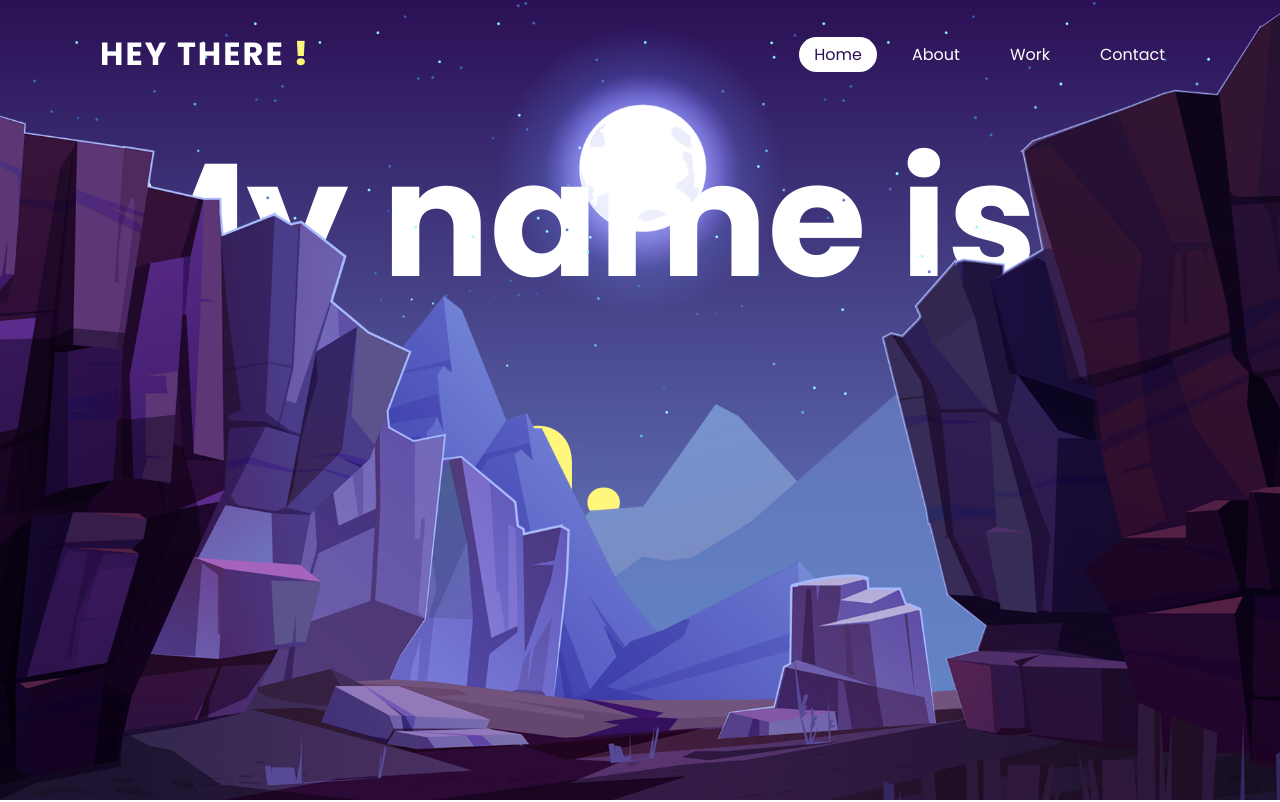
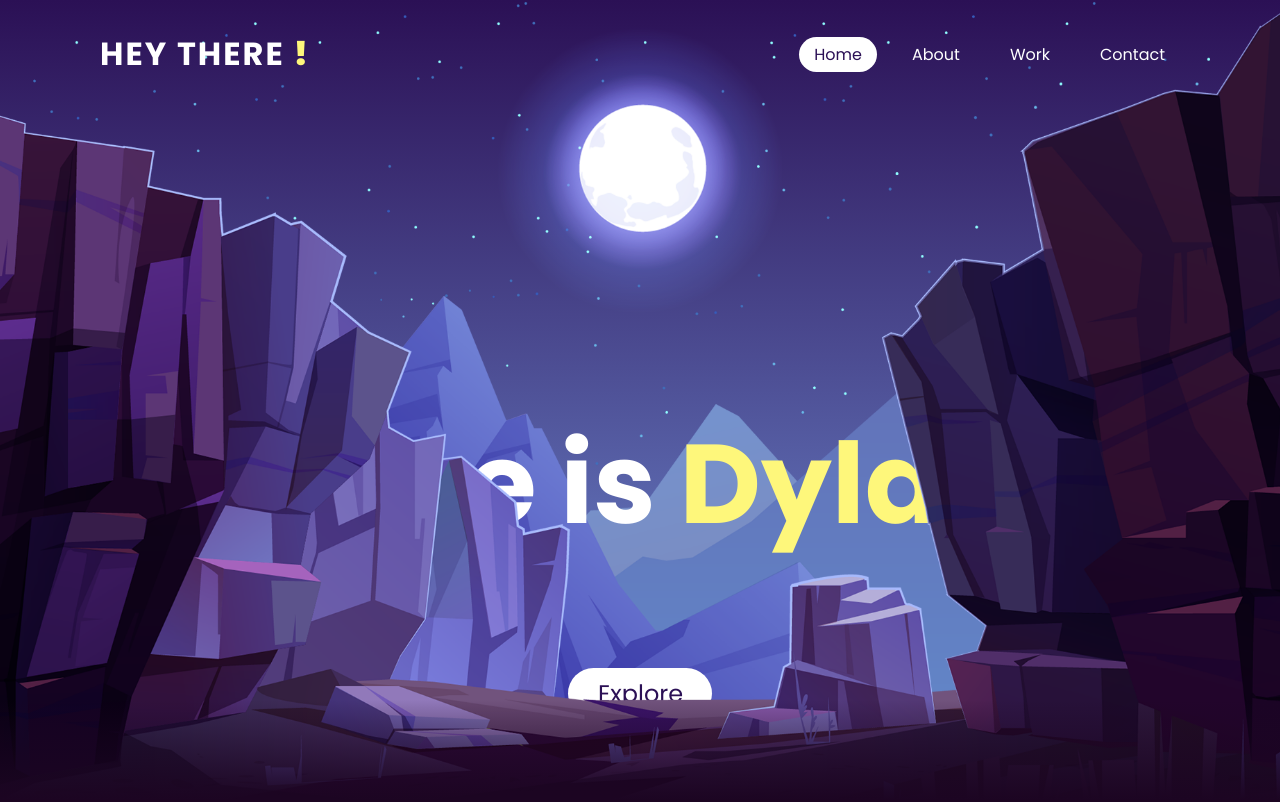
Before and after one commit to dylncheng/personal-website, a React (Create React App) app: page / in a window 1280 px wide. Shown: the top 802 px of the page. Built offline with nearby package versions, Linux system fonts and the light colour scheme.

Commit message:
added parallax animation

```diff
--- a/src/App.css
+++ b/src/App.css
@@ -4,6 +4,7 @@
   margin: 0;
   padding: 0;
   box-sizing: border-box;
+  scroll-behavior: smooth;
 }
 
 .App {
@@ -51,13 +52,12 @@
   min-height: 100vh;
   background: linear-gradient(#2b1055, #7597de);
 
-
-
   position: relative;
   width: 100%;
   height: 100vh;
   overflow: hidden;
   display: flex;
+  flex-direction: column;
   justify-content: center;
   align-items: center;
 }
@@ -135,32 +135,92 @@
   border-radius: 5px;
 }
 
-section {
+#section::before {
+  content: '';
+  position:absolute;
+  bottom: 0;
+  width: 100%;
+  height: 100px;
+  background: linear-gradient(to top, #1c0522, transparent);
+  z-index: 1000;
+}
+
+.section {
   position: relative;
   width: 100%;
-  height: 100vh;
-  padding: 100px;
+  height: 150vh;
+  /* padding: 100px; */
 }
 
-section h1 {
-  font-size: 10rem;
+.section h1 {
+  padding-top: 400px;
+  font-size: 7rem;
   color: #fff;
 }
 
-section h1 strong {
+.section h1 strong {
   color: #fef77b;
 }
 
-section img {
+.section img {
   position: absolute;
   top: 0;
   left: 0;
   width: 100%;
   height: 100%;
+  /* min-height: 100vh; */
   object-fit: cover;
+  pointer-events: none;
 }
 
-section img#moon {
+.section img#moon {
   mix-blend-mode: screen;
 
 }
+
+.section img#mountains_front {
+  z-index: 111;
+}
+
+.section#text {
+  position: absolute;
+  white-space: nowrap;
+  /* font-size: 7.5 vw;
+  font-size: 1.5em; */
+  z-index: 9;
+}
+
+#btn {
+  text-decoration: none;
+  display: block;
+  max-width: 9rem;
+  margin: auto;
+  transform: translateY(100px);
+  text-align: center;
+  padding: 8px 30px;
+  border-radius: 40px;
+  background: #fff;
+  color: #2b1055;
+  font-size: 1.5em;
+  z-index: 20;
+}
+
+.description {
+  position:relative;
+  padding: 100px;
+  padding-top: 400px;
+  width: 100%;
+  background: #1c0522;
+}
+
+.description h2 {
+  font-size: 3.5rem;
+  margin-bottom: 10px;
+  color: #fff;
+}
+
+.description p {
+  font-size: 1rem;
+  color: #fff;
+  line-height: 4rem;
+}
--- a/src/components/Animation.js
+++ b/src/components/Animation.js
@@ -1,18 +1,41 @@
-import React from 'react'
+import React, { useEffect, useState } from 'react'
 import moon from '../assets/moon.png'
 import stars from '../assets/stars.png'
 import mountains_front from '../assets/mountains_front.png'
 import mountains_back from '../assets/mountains_behind.png'
 
 const Animation = () => {
+    // let stars = document.getElementById('stars');
+    // let moon = document.getElementById('moon');
+    // let mountains_front = document.getElementById('mountains-front');
+    // let mountains_back = document.getElementById('mountains-back');
+    // let text = document.getElementById('text');
+    // let btn = document.getElementById('btn');
+
+    // window.addEventListener
+    const [offsetX, setOffsetX] = useState(0);
+    const handleScroll = () => {setOffsetX(window.scrollY)};
+
+    useEffect(() => {
+        window.addEventListener("scroll", handleScroll);
+
+        return () => window.removeEventListener('scroll', handleScroll);
+    }, []);
+
+
     return(
-        <section>
-            <h1>My name is <strong>Dylan.</strong></h1>
-            <img src={stars} id="stars"></img>
-            <img src={moon} id="moon"></img>
-            <img src={mountains_back} id="mountains-back"></img>
-            <img src={mountains_front} id="mountains-front"></img>
-        </section>
+        <>
+            <div className='section' id="section">
+                <img src={stars} id="stars" style={{transform: `translateY(${offsetX * 0.5}px)`}, {transform: `translateX(${offsetX * 0.25}px)`}}></img>
+                <img src={moon} id="moon" style={{transform: `translateY(${offsetX * 0.25}px)`}}></img>
+                <img src={mountains_back} id="mountains-back"></img>
+                <h1 id="text" style={{ transform: `translateX(${offsetX * 3}px)` }}>My name is <strong>Dylan.</strong></h1>
+                <a href="#description" id="btn">Explore</a>
+                <img src={mountains_front} id="mountains-front"></img>
+            </div>
+
+
+        </>
     );
 }
 
--- /dev/null
+++ b/src/components/Description.js
@@ -0,0 +1,24 @@
+import React from 'react';
+
+
+const Description = () => {
+    return(
+        <div className="description" id="description">
+                <h2>About Me</h2>
+                <p>I'm an Electrical Engineering student fron Vancouver, BC currently studying at the University of Toronto
+
+                Lorem ipsum dolor sit amet, consectetur adipiscing elit. Morbi pretium tincidunt sapien, nec tristique sapien efficitur eu. Ut augue velit, suscipit quis finibus eu, pretium eget velit. Etiam convallis dolor eu volutpat dignissim. Vestibulum facilisis quis lectus id finibus. Nullam pharetra cursus ornare. Aliquam erat volutpat. Suspendisse pharetra, ligula eget tempus ultricies, odio odio pretium eros, bibendum rutrum nulla est eget tortor. Donec aliquet ultricies eros, eu vehicula massa congue et. Proin dictum tortor efficitur dui cursus tempor. Donec velit ante, tempor at ullamcorper quis, pulvinar at dolor. Pellentesque nec dui dapibus, convallis magna nec, maximus ex. Mauris sollicitudin diam nec ligula aliquet molestie. Sed accumsan lobortis molestie. Cras euismod, turpis ut bibendum tempus, urna turpis scelerisque quam, vel aliquet lacus erat vel ante. Donec dapibus sagittis ex id feugiat. Sed porta pulvinar blandit.
+
+                Sed velit dui, interdum eget porta ut, cursus pulvinar ipsum. Maecenas sed dapibus urna. Quisque tempor erat ut metus pellentesque efficitur. Nulla mattis urna ipsum, sed hendrerit velit faucibus ac. Aliquam aliquam tempor feugiat. Etiam maximus arcu vel aliquet placerat. Suspendisse ac condimentum enim. Pellentesque rhoncus lobortis turpis vel faucibus. Proin aliquam imperdiet elit, nec egestas nunc sodales et. Praesent sodales ante quis nisi laoreet volutpat. Sed ut mollis massa.
+
+                Integer at tortor mauris. Quisque velit neque, aliquam sit amet nisl sit amet, fermentum accumsan nunc. Cras efficitur libero at turpis tincidunt, eu accumsan odio convallis. Proin fringilla augue non sapien sollicitudin varius. Fusce placerat enim quam, eget tempus tortor semper ac. Suspendisse dolor arcu, mattis at urna vitae, porta facilisis enim. Sed dapibus accumsan mi in elementum. Praesent eget est posuere, condimentum purus quis, condimentum libero. Pellentesque at convallis purus. Integer sollicitudin eget nulla et ultricies. Nam a felis eros.
+
+                Vestibulum ante ipsum primis in faucibus orci luctus et ultrices posuere cubilia curae; Etiam consequat arcu mauris, a tempor mi volutpat et. Ut accumsan ullamcorper purus, eu egestas lacus elementum sagittis. Fusce tincidunt faucibus tortor at scelerisque. Nullam nunc mi, dapibus a interdum in, egestas vitae magna. Sed ultricies aliquet eros vitae laoreet. Nunc hendrerit metus lorem, a mollis velit egestas id. Mauris condimentum massa ac libero finibus pellentesque.
+
+                Mauris id fermentum ex. Praesent maximus, quam eu feugiat ornare, odio tortor vehicula nulla, cursus egestas quam ex in diam. Praesent in condimentum nisl, non imperdiet tellus. Aenean blandit enim hendrerit, sodales magna sed, venenatis dui. Curabitur vitae augue sollicitudin, finibus ex non, consectetur augue. Proin mattis fermentum lacinia. Quisque sodales augue quis tortor semper viverra. Nunc tincidunt porta elit, in lobortis nulla auctor ut. Vivamus feugiat, ante vel semper sollicitudin, lectus orci rutrum lectus, ut congue est ante eu dui. Nullam pharetra non ante eu facilisis. Quisque vestibulum diam et sapien tempor, nec laoreet augue consequat. Nam finibus orci odio, non mattis diam laoreet sed. Sed eleifend massa luctus augue luctus ornare.
+                </p>
+        </div>
+    );
+}
+
+export default Description
--- a/src/components/Landing.js
+++ b/src/components/Landing.js
@@ -1,10 +1,12 @@
 import React from 'react';
 import Parallax from './Parallax';
+import Description from './Description';
 
 const Landing = () => {
     return(
         <div className="App">
             <Parallax/>
+            <Description/>
         </div>
     );
 }
--- a/src/components/Parallax.js
+++ b/src/components/Parallax.js
@@ -5,7 +5,7 @@ const Parallax = () => {
     return(
         <div className='jumbotron'>
             <div className='header'>
-                <a href="#" className='logo'>Hey there <strong>!</strong></a>
+                <a href="/" className='logo'>Hey there <strong>!</strong></a>
                 <ul>
                     <li><a href='#' className='active'>Home</a></li>
                     <li><a href='#'>About</a></li>
```
